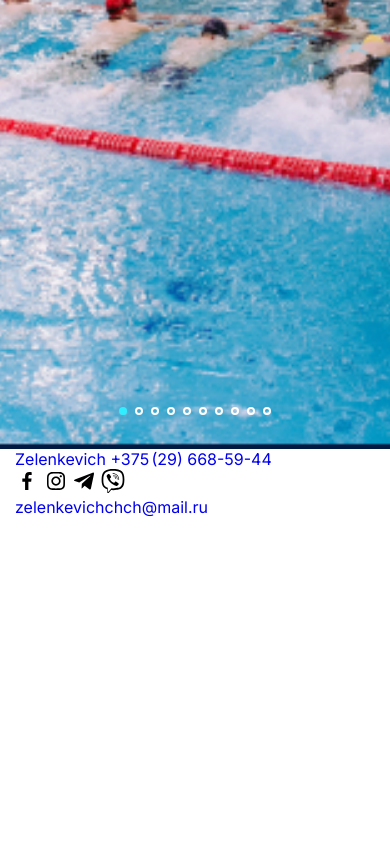
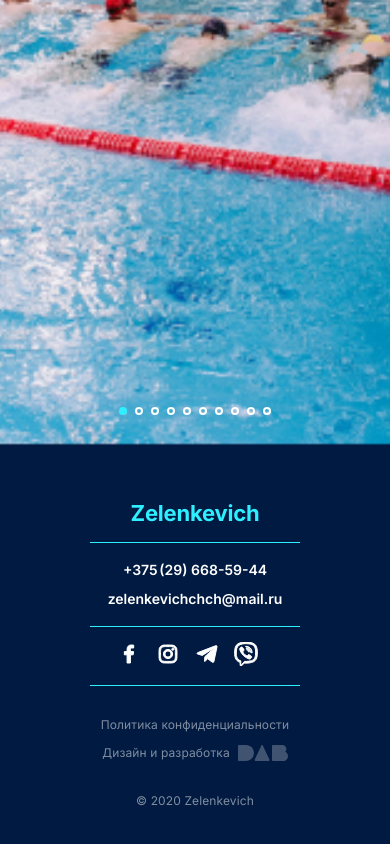
Before and after one commit to Anton-Osip/-, a website: page index.html in a window 390 px wide. Shown: the part 5313-6157 px from the top of the page. Before the commit the page ends 5830 px from the top, so only its background shows below. Drawn offline with nearby package versions, Linux system fonts and the light colour scheme.

Commit message:
сверстал блок footer с адаптивом

```diff
--- a/app/sass/site/footer.scss
+++ b/app/sass/site/footer.scss
@@ -0,0 +1,191 @@
+.footer {
+     background: #001A41;
+     padding: 85px 0 80px;
+
+     .container {
+          max-width: 838px;
+     }
+
+     &__contacts {
+          margin-bottom: 40px;
+          display: flex;
+          align-items: center;
+          justify-content: space-between;
+     }
+
+     &__logo {
+          color: $hover-color;
+          @include font(700, 24px, 28px, $font-family);
+          letter-spacing: -0.01em;
+     }
+
+     &__tel {
+          @include font(600, 12px, 27px, $font-family);
+          color: #fff;
+     }
+
+     &__tel:hover {
+          color: $hover-color;
+     }
+
+     &__social {
+          display: flex;
+          justify-content: center;
+     }
+
+     &__link {
+          display: block;
+          margin-right: 15px;
+     }
+
+     &__img {
+          stroke: #fff;
+          fill: #fff;
+          transition: fill .3s,
+               stroke .3s;
+     }
+
+     &__link:hover &__img {
+          stroke: $hover-color;
+          fill: $hover-color;
+     }
+
+     &__mail {
+          color: #FFFFFF;
+          @include font(600, 16px, 27px, $font-family);
+     }
+
+     &__mail:hover {
+          color: $hover-color;
+     }
+
+     &__cop {
+          display: flex;
+          align-items: center;
+          justify-content: space-between;
+     }
+
+     &__left {
+          display: flex;
+          align-items: center;
+     }
+
+     &__copper {
+          @include font(400, 12px, 18px, $font-family);
+          letter-spacing: 0.01em;
+          color: #FFFFFF;
+          opacity: 0.5;
+          margin-right: 30px;
+     }
+
+     &__sub-cop {
+          @include font(400, 12px, 18px, $font-family);
+          letter-spacing: 0.01em;
+          color: #FFFFFF;
+          opacity: 0.5;
+     }
+
+     &__right {
+          display: flex;
+          align-items: center;
+     }
+
+     &__right-text {
+          margin-right: 8px;
+          @include font(400, 12px, 18px, $font-family);
+          letter-spacing: 0.01em;
+          color: #FFFFFF;
+          opacity: 0.5;
+     }
+
+     &__img-logo {
+          fill: #FFFFFF;
+          opacity: 0.5;
+          width: 50px;
+          height: 16px;
+     }
+
+     &__copper-invis {
+          display: none;
+     }
+}
+
+@media(max-width:689px) {
+     .footer {
+          padding: 50px 0;
+
+          .container {
+               max-width: 240px;
+          }
+
+          &__contacts {
+               margin-bottom: 15px;
+               flex-direction: column;
+               align-items: center;
+          }
+
+          &__logo {
+               @include font(700, 22px, 28px, $font-family);
+               width: 100%;
+               text-align: center;
+               padding-bottom: 15px;
+               border-bottom: 1px solid $hover-color;
+               margin-bottom: 15px;
+               order: 1;
+          }
+
+          &__tel {
+               @include font(600, 14px, 24px, $font-family);
+               margin-bottom: 5px;
+               order: 2;
+          }
+
+          &__social {
+               width: 100%;
+               text-align: center;
+               padding-bottom: 15px;
+               border-bottom: 1px solid $hover-color;
+               margin-bottom: 15px;
+               order: 4;
+          }
+
+          &__mail {
+               display: block;
+               color: #FFFFFF;
+               @include font(600, 14px, 24px, $font-family);
+               width: 100%;
+               text-align: center;
+               padding-bottom: 15px;
+               border-bottom: 1px solid $hover-color;
+               margin-bottom: 15px;
+               order: 3;
+          }
+
+          &__cop {
+               flex-direction: column;
+          }
+
+          &__left {
+               flex-direction: column;
+
+          }
+
+          &__copper {
+               display: none;
+          }
+
+          &__sub-cop {
+               order: 1;
+               margin-bottom: 10px;
+          }
+
+          &__copper-invis {
+               display: block;
+               @include font(400, 12px, 18px, $font-family);
+               letter-spacing: 0.01em;
+               color: #FFFFFF;
+               opacity: 0.5;
+               margin-top: 30px;
+          }
+     }
+}
--- a/index.html
+++ b/index.html
@@ -653,7 +653,17 @@
                </div>
                <!-- /.footer__contacts -->
                <div class="footer__cop">
-
+                    <div class="footer__left">
+                         <p class="footer__copper">© 2020 Zelenkevich</p>
+                         <p class="footer__sub-cop">Политика конфиденциальности</p>
+                    </div>
+                    <div class="footer__right">
+                         <p class="footer__right-text">Дизайн и разработка</p>
+                         <svg width="24" height="24" class="footer__img-logo">
+                              <use xlink:href="img/icons.svg#logo"></use>
+                         </svg>
+                    </div>
+                    <p class="footer__copper-invis">© 2020 Zelenkevich</p>
                </div>
                <!-- /.footer__cop -->
           </div>
```
Also changed, not shown: build/css/main.css.
